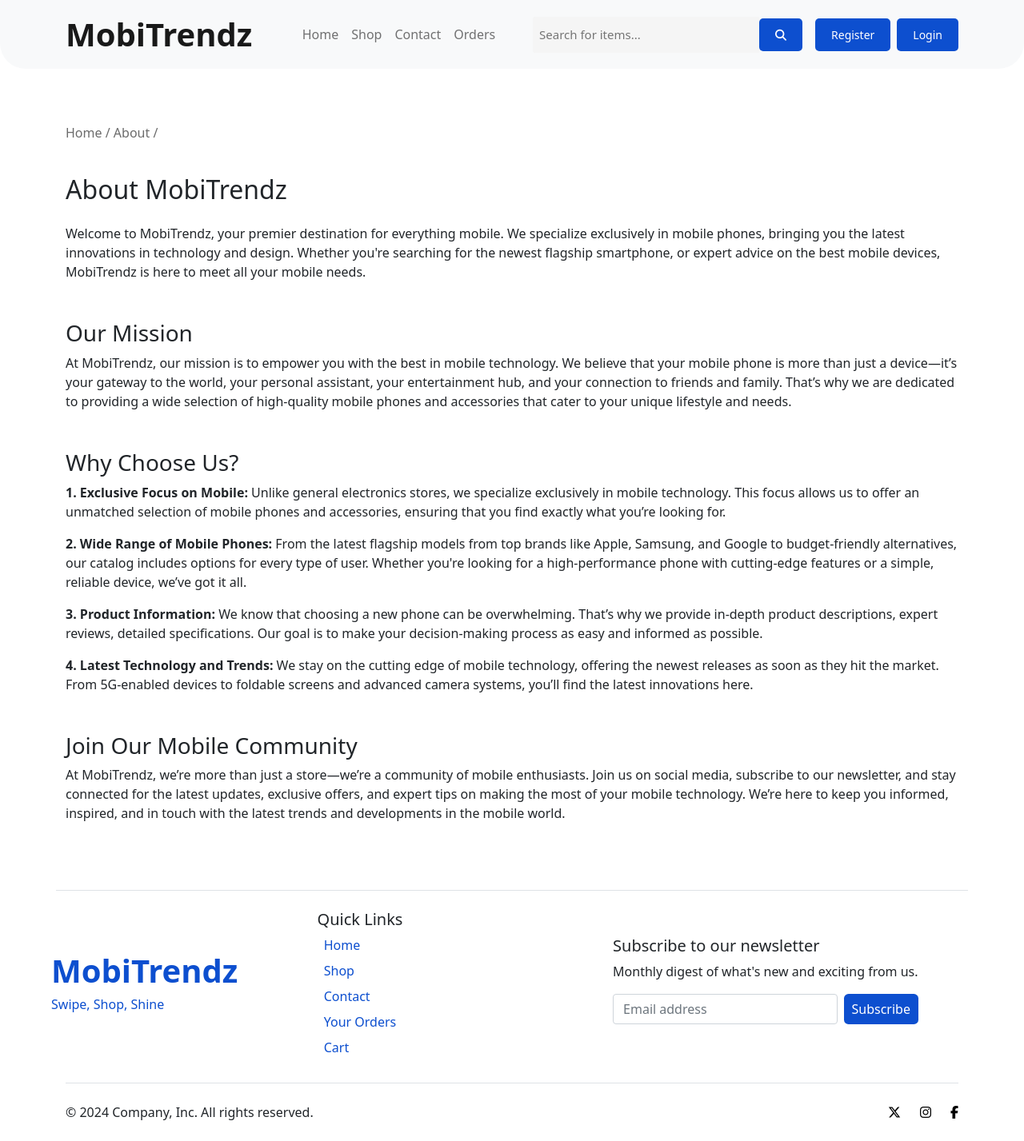
After one commit to Jay-Gorfad/Mobile-Store, a PHP site: page /about.php in a window 1280 px wide. The commit adds this page. Shown: the whole page at 80% size. Run offline with PHP 8.4, Linux system fonts and the light colour scheme; data that the repository does not hold is empty; some libraries are stand-ins or nearby versions.

Commit message:
about page added

```diff
--- /dev/null
+++ b/about.php
@@ -0,0 +1,29 @@
+<?php include('header.php'); ?>
+<div class="container sitemap mt-5">
+    <p>
+        <a href="index.php" class="text-decoration-none dim link">Home /</a>
+        <a href="about.php" class="text-decoration-none dim link">About /</a>
+    </p>
+    <div class="about row justify-content-center">
+        <div class="col-lg-12">
+            <h2 class="my-4">About MobiTrendz</h2>
+            <p>Welcome to MobiTrendz, your premier destination for everything mobile. We specialize exclusively in mobile phones, bringing you the latest innovations in technology and design. Whether you're searching for the newest flagship smartphone, or expert advice on the best mobile devices, MobiTrendz is here to meet all your mobile needs.</p>
+
+
+
+            <h3 class="mt-5">Our Mission</h3>
+            <p>At MobiTrendz, our mission is to empower you with the best in mobile technology. We believe that your mobile phone is more than just a device—it’s your gateway to the world, your personal assistant, your entertainment hub, and your connection to friends and family. That’s why we are dedicated to providing a wide selection of high-quality mobile phones and accessories that cater to your unique lifestyle and needs.</p>
+
+            <h3 class="mt-5">Why Choose Us?</h3>
+            <p><b>1. Exclusive Focus on Mobile:</b> Unlike general electronics stores, we specialize exclusively in mobile technology. This focus allows us to offer an unmatched selection of mobile phones and accessories, ensuring that you find exactly what you’re looking for.</p>
+            <p><b>2. Wide Range of Mobile Phones:</b> From the latest flagship models from top brands like Apple, Samsung, and Google to budget-friendly alternatives, our catalog includes options for every type of user. Whether you're looking for a high-performance phone with cutting-edge features or a simple, reliable device, we’ve got it all.</p>
+            <p><b>3. Product Information:</b> We know that choosing a new phone can be overwhelming. That’s why we provide in-depth product descriptions, expert reviews, detailed specifications. Our goal is to make your decision-making process as easy and informed as possible.</p>
+            <p><b>4. Latest Technology and Trends:</b> We stay on the cutting edge of mobile technology, offering the newest releases as soon as they hit the market. From 5G-enabled devices to foldable screens and advanced camera systems, you’ll find the latest innovations here.</p>
+
+            <h3 class="mt-5">Join Our Mobile Community</h3>
+            <p>At MobiTrendz, we’re more than just a store—we’re a community of mobile enthusiasts. Join us on social media, subscribe to our newsletter, and stay connected for the latest updates, exclusive offers, and expert tips on making the most of your mobile technology. We’re here to keep you informed, inspired, and in touch with the latest trends and developments in the mobile world.</p>
+        </div>
+    </div>
+</div>
+
+<?php include('footer.php'); ?>
--- a/header.php
+++ b/header.php
@@ -4,7 +4,7 @@
 <head>
     <meta charset="UTF-8">
     <meta name="viewport" content="width=device-width, initial-scale=1.0">
-    <title> Mobile Shop</title>
+    <title>MobiTrendz</title>
     <link href="https://fonts.googleapis.com/css2?family=Montserrat:wght@400;700&display=swap" rel="stylesheet">
     <link rel="stylesheet" href="css/style.css">
     <link rel="stylesheet" href="css/bootstrap/bootstrap.css">
```
